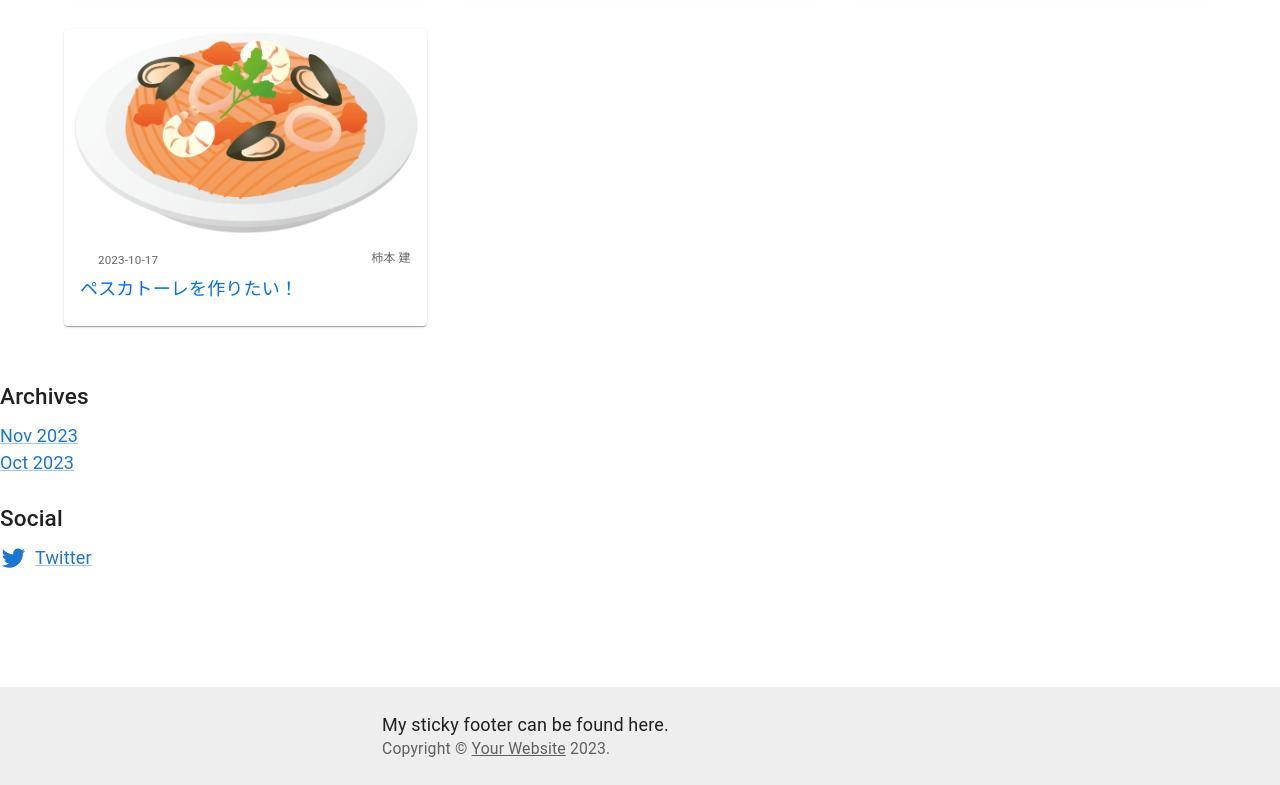
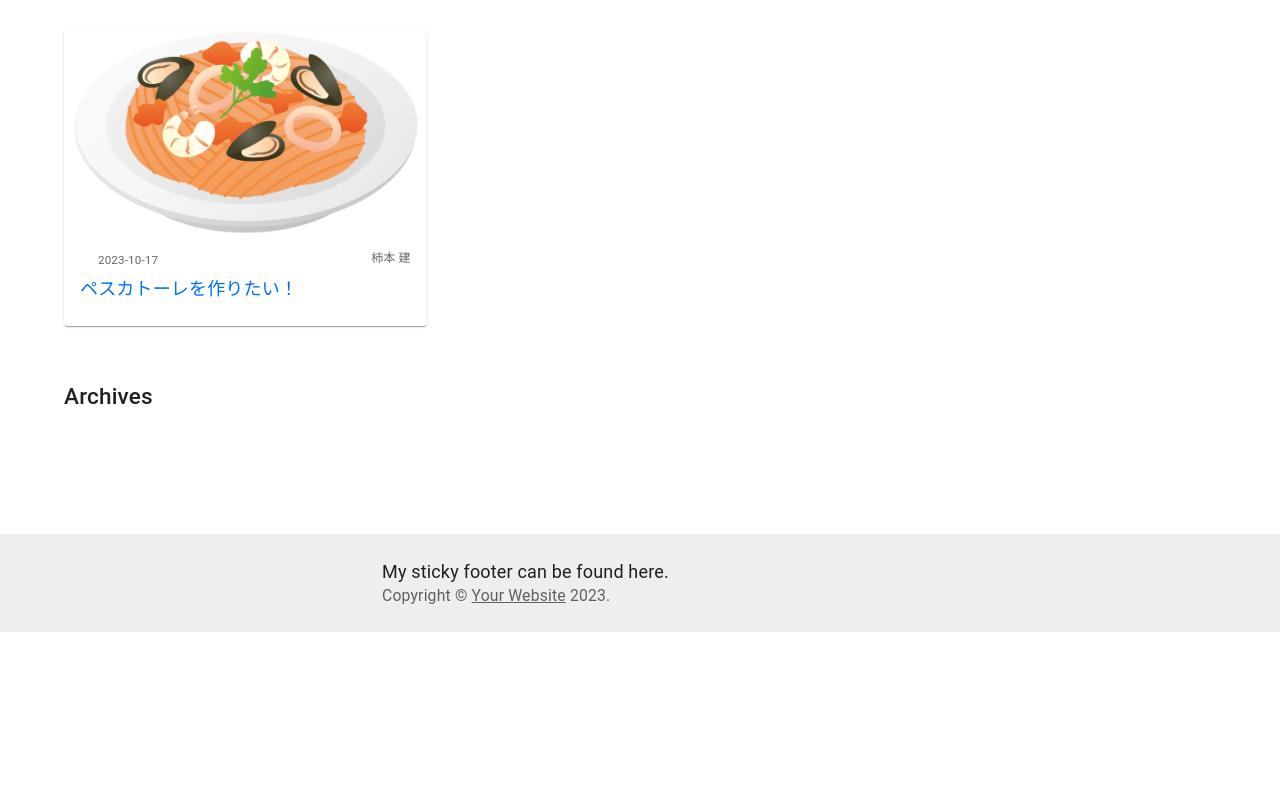
Before and after one commit to ekurosawa/next-f4sant, a Next.js app: page / in a window 1280 px wide. Shown: the part 790-1575 px from the top of the page. After the commit the page ends 1422 px from the top, so only its background shows below. Built offline with nearby package versions, Linux system fonts and the light colour scheme.

Commit message:
comm in ls

```diff
--- a/pages/Sidebar.js
+++ b/pages/Sidebar.js
@@ -7,31 +7,19 @@ import Typography from '@mui/material/Typography';
 import Link from '@mui/material/Link';
 
 import TwitterIcon from '@mui/icons-material/Twitter';
+import  Container  from '@mui/material/Container';
 
 
 
-{/*}
-const sidebar = {
-  title: 'hororo',
-  description:
-    'kekekekekekekekekekekekekekekekekekekekkekekekekekekkekekekekekekekke',
-  archives: [
-    { title: 'Nov 2023', url: '#' },
-    { title: 'Oct 2023', url: '#' },
-
-  ],
-  social: [
-    { name: 'Twitter', icon: TwitterIcon },
-
-  ],
-};
-*/}
 
 
-function Sidebar(props, sidebar) {
+
+
+function Sidebar(props) {
   const { archives, description, social, title } = props;
 
   return (
+    <Container maxWidth="lg">
     <Grid sx={{ py: 6 }} item xs={12} md={4}>
 
       {/*<Paper
@@ -49,30 +37,35 @@ function Sidebar(props, sidebar) {
         Archives
       </Typography>
 
-
-      {archives.map((archive) => (
-        <Link display="block" variant="body1" href={archive.url} key={archive.title}>
-          {archive.title}
+    {/*}
+      {archives.map(({archive, title, url}) => (
+        <Link display="block" variant="body1" href={archives.url} key={title}>
+          {title}
         </Link>
       ))}
+
       <Typography variant="h6" gutterBottom sx={{ mt: 3 }}>
         Social
       </Typography>
-      {social.map((network) => (
+*/}
+{/*}
+      {social.map((network, name, key) => (
         <Link
           display="block"
           variant="body1"
           href="#"
-          key={network.name}
+          key={name}
           sx={{ mb: 0.5 }}
         >
           <Stack direction="row" spacing={1} alignItems="center">
             <network.icon />
-            <span>{network.name}</span>
+            <span>{name}</span>
           </Stack>
         </Link>
       ))}
+      */}
     </Grid>
+    </Container>
   );
 }
 
--- a/pages/index.js
+++ b/pages/index.js
@@ -51,7 +51,6 @@ const sidebar = {
   ],
   social: [
     { name: 'Twitter', icon: TwitterIcon },
-
   ],
 };
 
```
Also changed, not shown: 1 other file (tests, documents, lock files or other folders).
